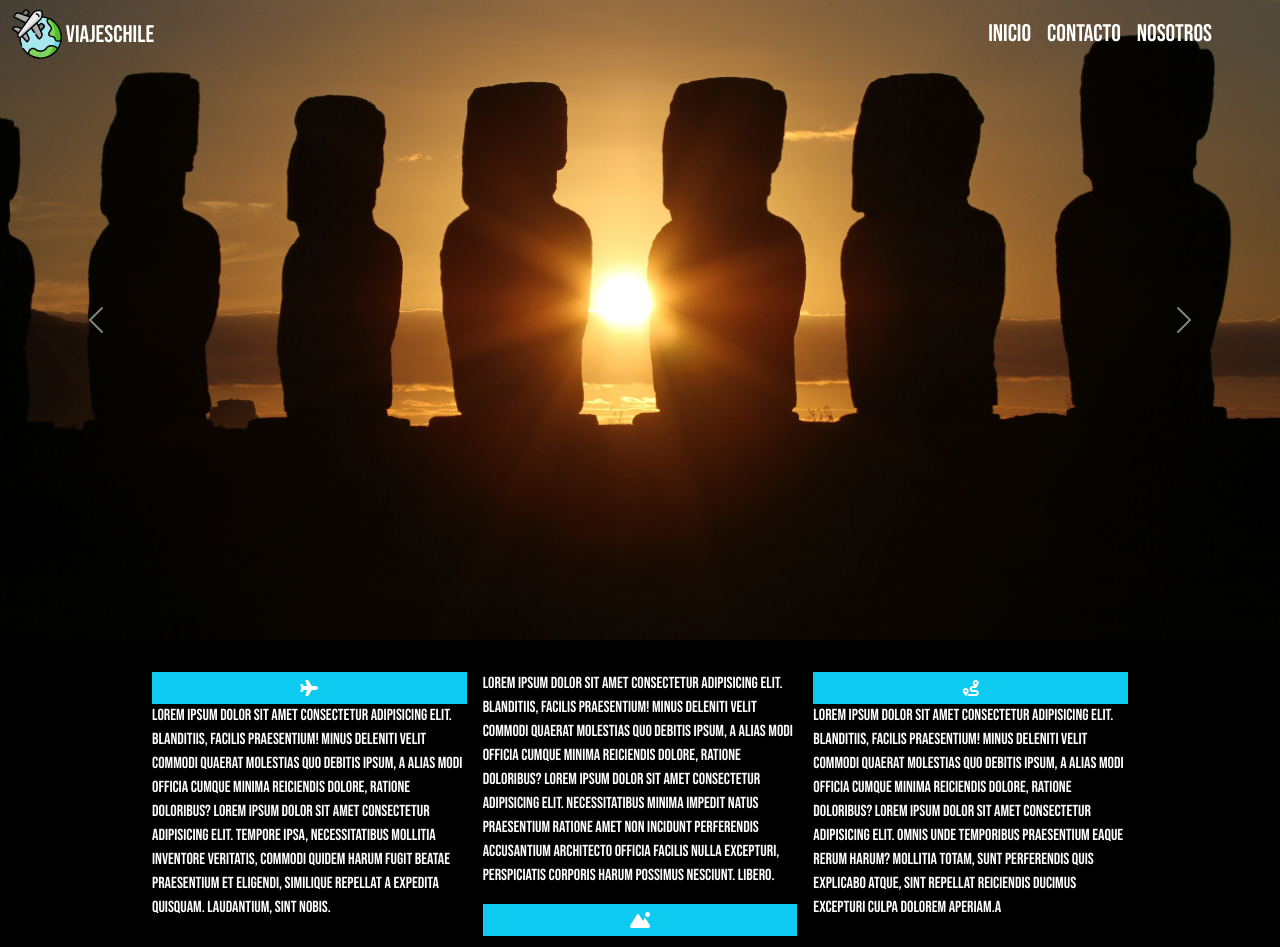
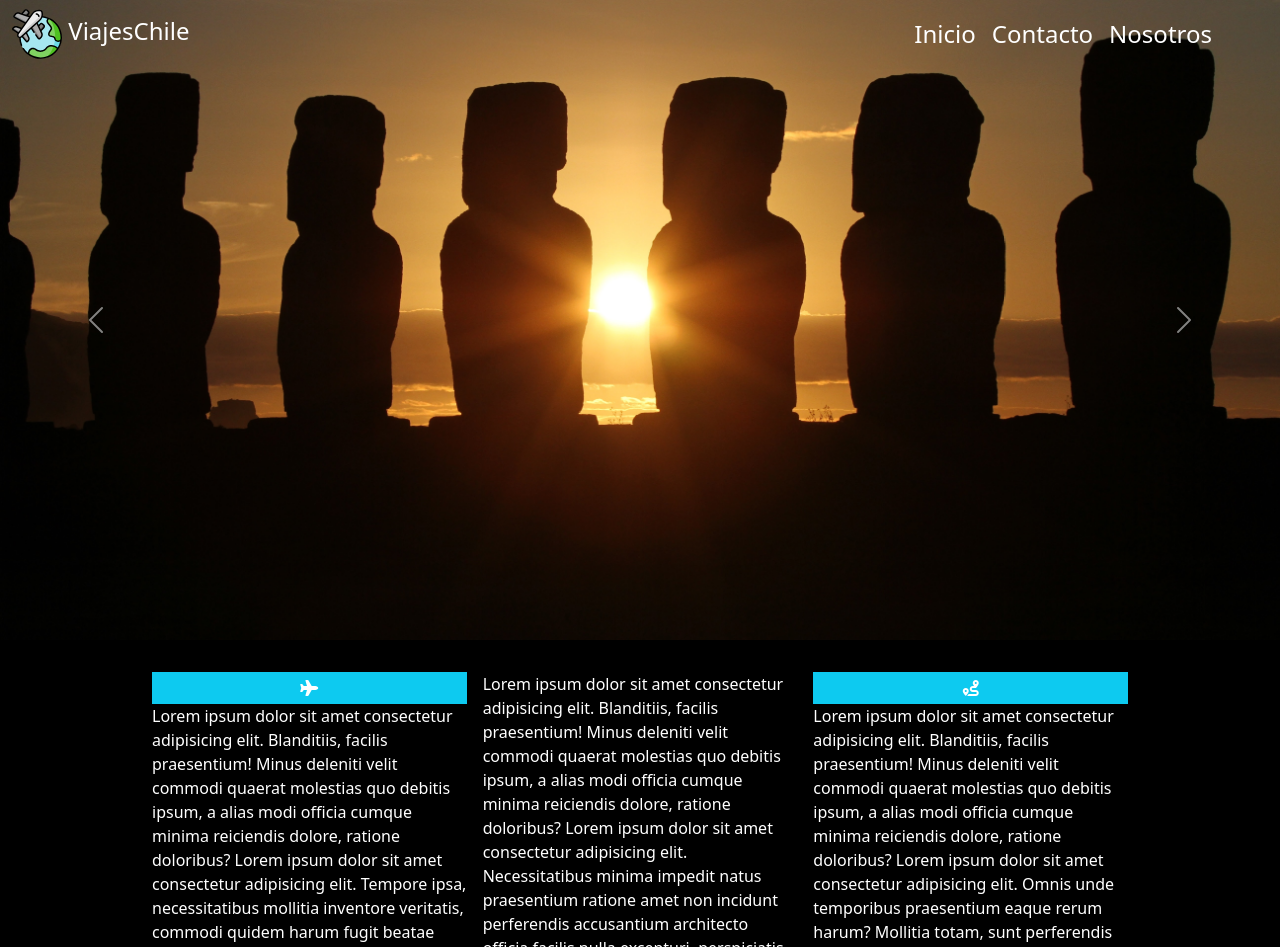
Before and after one commit to mufrick01/ViajesChile, a plain HTML site: page index.html in a window 1280 px wide. Shown: the top 947 px of the page. Drawn offline with nearby package versions, Linux system fonts and the light colour scheme.

Commit message:
script a jquery y se quita font custom

```diff
--- a/assets/css/styles.css
+++ b/assets/css/styles.css
@@ -1,5 +1,5 @@
 .ff-doc {
-    font-family: "Bebas Neue", sans-serif;
+    /* font-family: "Bebas Neue", sans-serif; */
 }
 
 .img-cover-center {
--- a/assets/js/script.js
+++ b/assets/js/script.js
@@ -1,29 +1,29 @@
-document.addEventListener('DOMContentLoaded', function () {
+$(document).ready(function () {
 
+    const tooltipTriggerList = $('[data-bs-toggle="tooltip"]');
+    const tooltipList = tooltipTriggerList.map(function () {
+        return new bootstrap.Tooltip($(this)[0]);
+    });
 
-    const tooltipTriggerList = document.querySelectorAll('[data-bs-toggle="tooltip"]')
-    const tooltipList = [...tooltipTriggerList].map(tooltipTriggerEl => new bootstrap.Tooltip(tooltipTriggerEl))
-
-
-    window.addEventListener('scroll', function () {
-        const mynavbar = document.getElementById('mynav');
-        if (window.scrollY > 0) {
-            mynavbar.classList.add('bg-info');
+    $(window).on('scroll', function () {
+        const mynavbar = $('#mynav');
+        if ($(window).scrollTop() > 0) {
+            mynavbar.addClass('bg-info');
         } else {
-            mynavbar.classList.remove('bg-info');
+            mynavbar.removeClass('bg-info');
         }
     });
 
-    const mynav = document.getElementById('mynav');
+    const mynav = $('#mynav');
 
-    mynav.addEventListener('mouseover', () => {
-        mynav.classList.add('bg-info');
+    mynav.on('mouseover', function () {
+        mynav.addClass('bg-info');
     });
-    mynav.addEventListener('mouseout', () => {
-        if(window.scrollY==0){
-            mynav.classList.remove('bg-info');
+
+    mynav.on('mouseout', function () {
+        if ($(window).scrollTop() == 0) {
+            mynav.removeClass('bg-info');
         }
     });
 
-
 });
```
